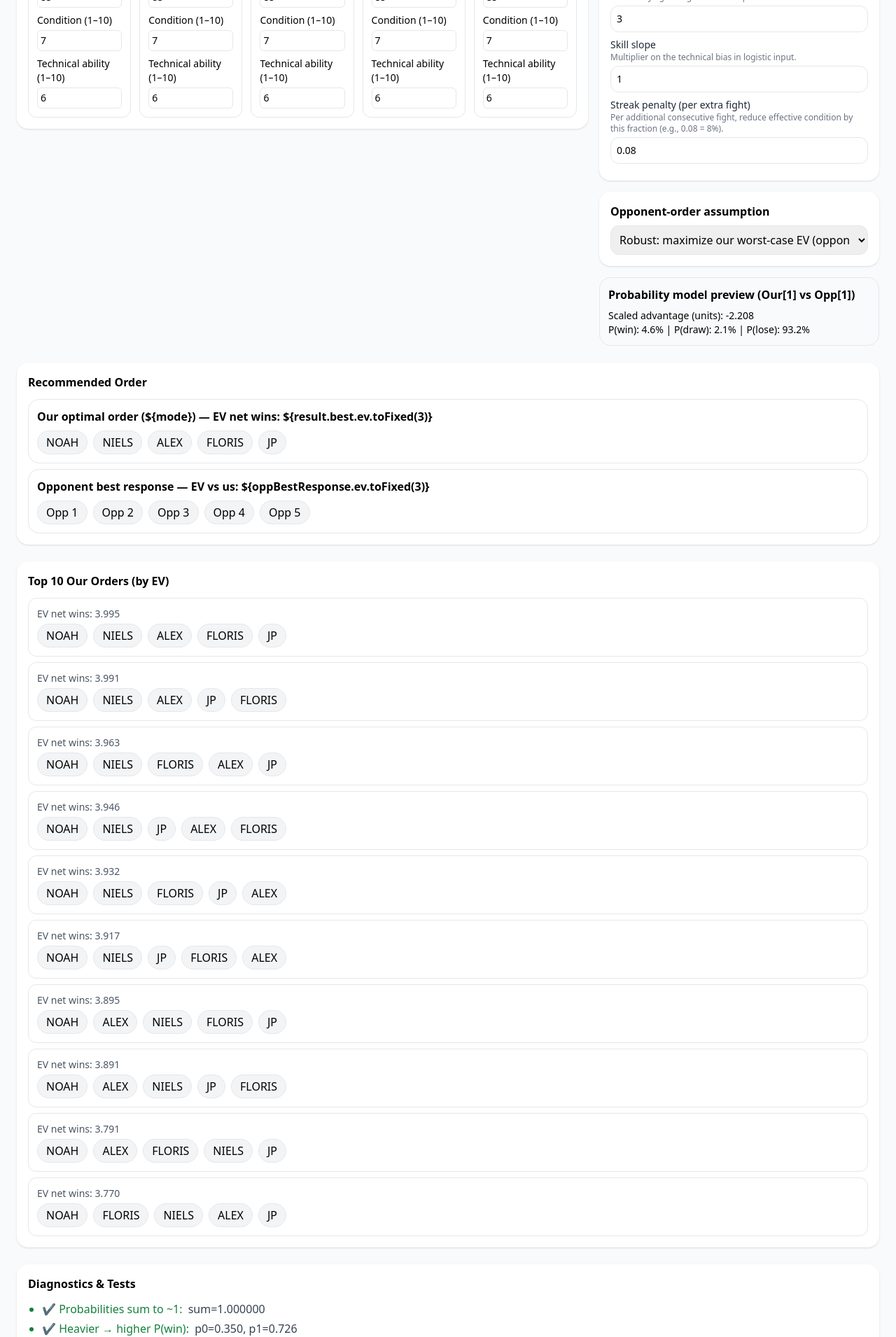
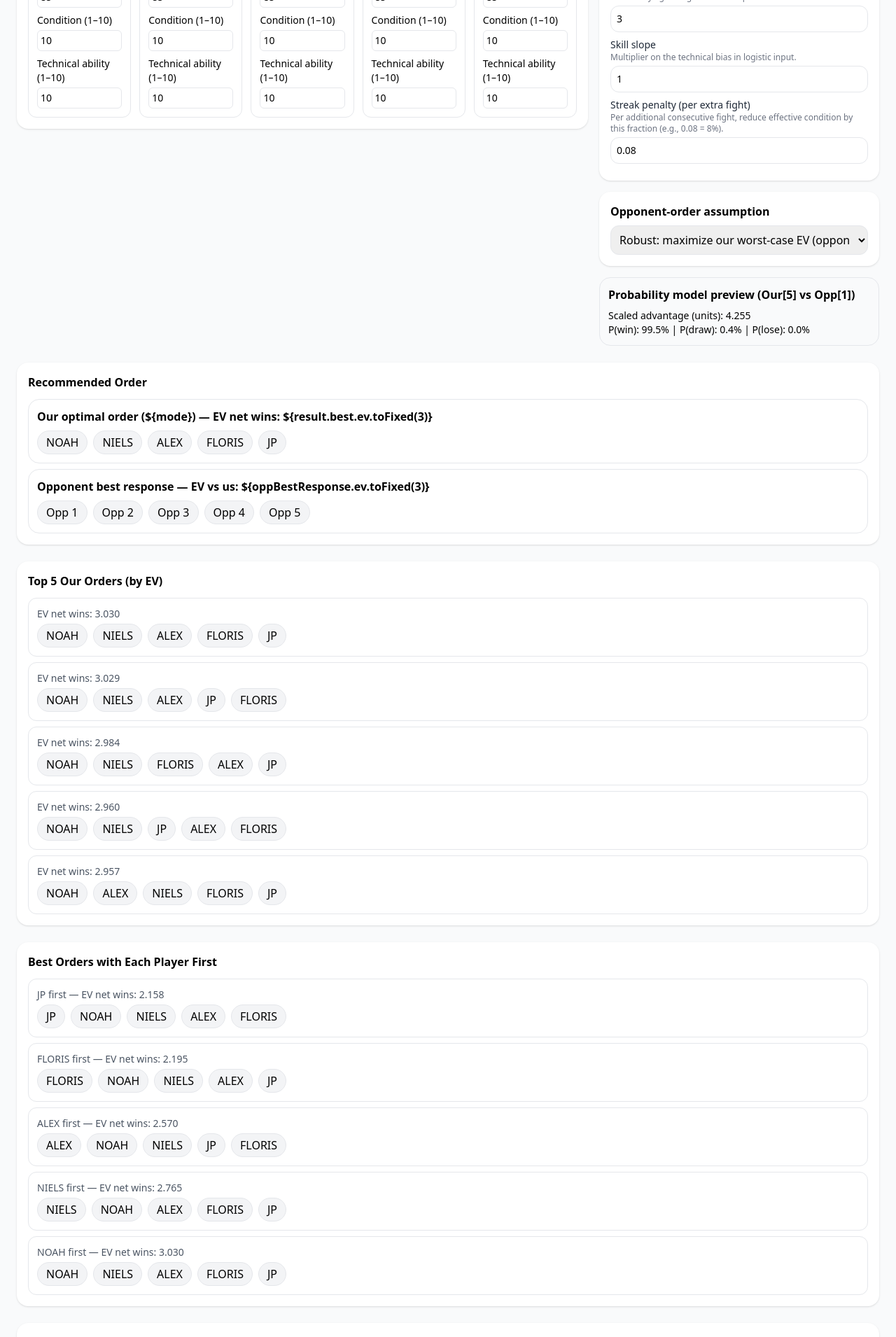
Before and after one commit to JPchomp/quintet-optimizer, a React (Vite) app: page / in a window 1280 px wide. Shown: the part 740-2650 px from the top of the page at 70% size. Built offline with nearby package versions, Linux system fonts and the light colour scheme.

Commit message:
Revise probability model parameters and diagnostics

```diff
--- a/src/App.jsx
+++ b/src/App.jsx
@@ -16,7 +16,7 @@ import React, { useMemo, useState } from "react";
  * 7) Diagnostics panel runs simple tests to catch regressions or parameter nonsense.
  *
  * Parameter glossary:
- * - Normalization scale (kg): divides weight difference; if 10, then 10 kg = 1 normalized unit.
+ * - Weight importance: multiplier converting kg difference to normalized units.
  * - Nonlinearity exponent (gamma > 1): makes bigger edges disproportionately strong.
  * - Logistic slope (alpha): how sharply normalized advantage converts to P(win).
  * - Draw base / decay / cap: baseline draw chance, how fast it shrinks, and its ceiling.
@@ -80,11 +80,11 @@ function permutations(arr) {
  */
 function defaultTeam(namePrefix) {
   return [
-    { name: "JP",     weight: 62,  condition: 8, tech: 7 },
-    { name: "FLORIS", weight: 67,  condition: 8, tech: 7 },
-    { name: "ALEX",   weight: 79,  condition: 8, tech: 7 },
-    { name: "NIELS",  weight: 87,  condition: 8, tech: 7 },
-    { name: "NOAH",   weight: 122, condition: 8, tech: 7 },
+    { name: "JP",     weight: 62,  condition: 10, tech: 10 },
+    { name: "FLORIS", weight: 67,  condition: 10, tech: 10 },
+    { name: "ALEX",   weight: 79,  condition: 10, tech: 10 },
+    { name: "NIELS",  weight: 87,  condition: 10, tech: 10 },
+    { name: "NOAH",   weight: 122, condition: 10, tech: 10 },
   ];
 }
 
@@ -94,11 +94,11 @@ function defaultTeam(namePrefix) {
  */
 function defaultTeamOthers(namePrefix) {
   return [
-    { name: `${namePrefix} 1`, weight: 85, condition: 7, tech: 6 },
-    { name: `${namePrefix} 2`, weight: 85, condition: 7, tech: 6 },
-    { name: `${namePrefix} 3`, weight: 85, condition: 7, tech: 6 },
-    { name: `${namePrefix} 4`, weight: 85, condition: 7, tech: 6 },
-    { name: `${namePrefix} 5`, weight: 85, condition: 7, tech: 6 },
+    { name: `${namePrefix} 1`, weight: 85, condition: 10, tech: 10 },
+    { name: `${namePrefix} 2`, weight: 85, condition: 10, tech: 10 },
+    { name: `${namePrefix} 3`, weight: 85, condition: 10, tech: 10 },
+    { name: `${namePrefix} 4`, weight: 85, condition: 10, tech: 10 },
+    { name: `${namePrefix} 5`, weight: 85, condition: 10, tech: 10 },
   ];
 }
 
@@ -197,12 +197,12 @@ function fatigueFactor(streak, streakPenalty) {
  * skillBias(techA, techB, params)
  * Convert TECH difference to a normalized bias equivalent to a few kg.
  * - skillKg: how many kg each TECH point is worth
- * - scaleKg: normalization scale (kg → logistic units)
+ * - weightImportance: kg → logistic units multiplier
  * - skillSlope: extra multiplier on the bias in logistic input
- */
+*/
 function skillBias(techA, techB, params) {
   const diffTech = (techA || 0) - (techB || 0); // allow undefined tech
-  const units = (params.skillKg / params.scaleKg) * diffTech; // kg → normalized units
+  const units = params.weightImportance * params.skillKg * diffTech; // kg → normalized units
   return params.skillSlope * units;
 }
 
@@ -218,8 +218,8 @@ function probabilityModel(a, b, params, streakA = 1, streakB = 1) {
   const effA = a.weight * conditionFactor(a.condition) * fatigueFactor(streakA, params.streakPenalty);
   const effB = b.weight * conditionFactor(b.condition) * fatigueFactor(streakB, params.streakPenalty);
 
-  // Normalize difference then apply nonlinearity (gamma)
-  const raw = (effA - effB) / params.scaleKg; // normalized units
+  // Weight difference scaled then apply nonlinearity (gamma)
+  const raw = params.weightImportance * (effA - effB); // normalized units
   const mag = Math.pow(Math.abs(raw), params.gamma);
   const signed = Math.sign(raw) * mag;
 
@@ -308,7 +308,7 @@ function expectedOurWins(our, opp, params) {
 /**
  * optimizeOurOrder(our, opp, params)
  * Brute-force our 5! orders; score EV vs current opponent order.
- * Returns best order and the top-10 list for transparency.
+ * Returns best order and the top-5 list for transparency.
  */
 function optimizeOurOrder(our, opp, params) {
   const idxs = our.map((_, i) => i);
@@ -322,7 +322,7 @@ function optimizeOurOrder(our, opp, params) {
     if (!best || ev > best.ev) best = { order: ord.slice(), ev };
   }
   top.sort((a, b) => b.ev - a.ev);
-  return { best, top: top.slice(0, 10) };
+  return { best, top: top.slice(0, 5) };
 }
 
 /**
@@ -348,7 +348,48 @@ function robustOurOrder(our, opp, params) {
     if (!best || worst > best.ev) best = { order: ord.slice(), ev: worst };
   }
   top.sort((a, b) => b.ev - a.ev);
-  return { best, top: top.slice(0, 10) };
+  return { best, top: top.slice(0, 5) };
+}
+
+/**
+ * optimizeOurOrderWithFirst(our, opp, params, firstIdx)
+ * Optimize assuming our player `firstIdx` must go first.
+ */
+function optimizeOurOrderWithFirst(our, opp, params, firstIdx) {
+  const remaining = our.map((_, i) => i).filter((i) => i !== firstIdx);
+  const perms = permutations(remaining);
+  let best = null;
+  for (const perm of perms) {
+    const ord = [firstIdx, ...perm];
+    const ourOrd = ord.map((i) => our[i]);
+    const ev = expectedNetWins(ourOrd, opp, params);
+    if (!best || ev > best.ev) best = { order: ord.slice(), ev };
+  }
+  return best;
+}
+
+/**
+ * robustOurOrderWithFirst(our, opp, params, firstIdx)
+ * Robust counterpart with player `firstIdx` fixed first.
+ */
+function robustOurOrderWithFirst(our, opp, params, firstIdx) {
+  const remaining = our.map((_, i) => i).filter((i) => i !== firstIdx);
+  const ourPerms = permutations(remaining);
+  const oppIdxs = opp.map((_, i) => i);
+  const oppPerms = permutations(oppIdxs);
+  let best = null;
+  for (const perm of ourPerms) {
+    const ord = [firstIdx, ...perm];
+    const ourOrd = ord.map((i) => our[i]);
+    let worst = Infinity;
+    for (const oppOrdIdxs of oppPerms) {
+      const oppOrd = oppOrdIdxs.map((i) => opp[i]);
+      const ev = expectedNetWins(ourOrd, oppOrd, params);
+      worst = Math.min(worst, ev);
+    }
+    if (!best || worst > best.ev) best = { order: ord.slice(), ev: worst };
+  }
+  return best;
 }
 
 /**
@@ -382,23 +423,23 @@ export default function App() {
   // Model knobs
   const [alpha, setAlpha] = useState(1.2);        // logistic slope
   const [gamma, setGamma] = useState(1.3);        // nonlinearity exponent
-  const [scaleKg, setScaleKg] = useState(10);     // normalization for weight diff
-  const [drawBase, setDrawBase] = useState(0.30); // draw chance near even
+  const [weightImportance, setWeightImportance] = useState(0.1); // kg → units multiplier
+  const [drawBase, setDrawBase] = useState(0.7);  // draw chance near even
   const [drawDecay, setDrawDecay] = useState(1.2); // how fast draws shrink
-  const [drawCap, setDrawCap] = useState(0.65);   // ceiling on draws
+  const [drawCap, setDrawCap] = useState(0.9);    // ceiling on draws
   const [skillKg, setSkillKg] = useState(3);      // kg per TECH point
   const [skillSlope, setSkillSlope] = useState(1.0); // multiplier on skill bias
   const [streakPenalty, setStreakPenalty] = useState(0.08); // per extra consecutive fight (8% drop per bout)
   const [mode, setMode] = useState("robust");     // robust | exploit | our_only
 
-  const params = { alpha, gamma, scaleKg, drawBase, drawDecay, drawCap, skillKg, skillSlope, streakPenalty };
+  const params = { alpha, gamma, weightImportance, drawBase, drawDecay, drawCap, skillKg, skillSlope, streakPenalty };
 
   // Compute optimal order according to mode
   const result = useMemo(() => {
     if (mode === "our_only") return optimizeOurOrder(ourTeam, oppTeam, params);
     if (mode === "exploit")   return optimizeOurOrder(ourTeam, oppTeam, params);
     return robustOurOrder(ourTeam, oppTeam, params);
-  }, [ourTeam, oppTeam, alpha, gamma, scaleKg, drawBase, drawDecay, drawCap, skillKg, skillSlope, streakPenalty, mode]);
+  }, [ourTeam, oppTeam, alpha, gamma, weightImportance, drawBase, drawDecay, drawCap, skillKg, skillSlope, streakPenalty, mode]);
 
   // Extract recommended order and opponent best response
   const bestOurOrderIdxs = result?.best?.order || [];
@@ -408,6 +449,16 @@ export default function App() {
     if (bestOurOrder.length === 0) return null;
     return pickOppBestOrderAgainst(bestOurOrder, oppTeam, params);
   }, [bestOurOrder, oppTeam, params]);
+
+  // Best orders with each of our players forced to start
+  const forcedFirst = useMemo(() => {
+    return ourTeam.map((_, i) => {
+      const res = mode === "robust"
+        ? robustOurOrderWithFirst(ourTeam, oppTeam, params, i)
+        : optimizeOurOrderWithFirst(ourTeam, oppTeam, params, i);
+      return { first: i, order: res.order, ev: res.ev };
+    });
+  }, [ourTeam, oppTeam, alpha, gamma, weightImportance, drawBase, drawDecay, drawCap, skillKg, skillSlope, streakPenalty, mode]);
 
   /**
    * OrderBadge({ label, team, orderIdxs })
@@ -429,17 +480,17 @@ export default function App() {
   }
 
   /**
-   * ProbPreview()
-   * Quick sanity panel to show current probability breakdown for slot 1 vs slot 1,
-   * with streaks assumed = 1 (fresh on mat).
-   */
+  * ProbPreview()
+  * Quick sanity panel to show current probability breakdown for our player 5 vs opponent player 1,
+  * with streaks assumed = 1 (fresh on mat).
+  */
   const ProbPreview = () => {
-    const a = ourTeam[0];
+    const a = ourTeam[4];
     const b = oppTeam[0];
     const { pWin, pDraw, pLose, rawAdvantage } = probabilityModel(a, b, params, 1, 1);
     return (
       <div className="rounded-2xl border p-3">
-        <div className="font-semibold mb-2">Probability model preview (Our[1] vs Opp[1])</div>
+        <div className="font-semibold mb-2">Probability model preview (Our[5] vs Opp[1])</div>
         <div className="text-sm">Scaled advantage (units): {rawAdvantage.toFixed(3)}</div>
         <div className="text-sm">P(win): {(pWin * 100).toFixed(1)}% | P(draw): {(pDraw * 100).toFixed(1)}% | P(lose): {(pLose * 100).toFixed(1)}%</div>
       </div>
@@ -463,7 +514,7 @@ export default function App() {
       const b = { weight: 90,  condition: 8, tech: 7 };
       const { pWin, pDraw, pLose } = probabilityModel(a, b, params, 1, 1);
       const sum = pWin + pDraw + pLose;
-      tests.push({ name: "Probabilities sum to ~1", passed: Math.abs(sum - 1) < 1e-9, info: `sum=${sum.toFixed(6)}` });
+      tests.push({ name: "Probabilities sum to ~1", passed: Math.abs(sum - 1) < 1e-9, info: `weights 100 vs 90 kg → sum=${sum.toFixed(6)}` });
     }
 
     // Test 2: heavier advantage increases win probability
@@ -471,50 +522,59 @@ export default function App() {
       const baseA = { weight: 90, condition: 8, tech: 7 };
       const baseB = { weight: 90, condition: 8, tech: 7 };
       const p0 = probabilityModel(baseA, baseB, params, 1, 1).pWin;
-      const p1 = probabilityModel({ ...baseA, weight: 100 }, baseB, params, 1, 1).pWin;
-      tests.push({ name: "Heavier → higher P(win)", passed: p1 > p0, info: `p0=${p0.toFixed(3)}, p1=${p1.toFixed(3)}` });
+      const heavier = probabilityModel({ ...baseA, weight: 100 }, baseB, params, 1, 1).pWin;
+      tests.push({ name: "Heavier → higher P(win)", passed: heavier > p0, info: `Δweight=+10kg: p0=${p0.toFixed(3)}, p1=${heavier.toFixed(3)}` });
     }
 
     // Test 3: draws shrink with larger absolute advantage
     {
       const a = { weight: 100, condition: 8, tech: 7 };
-      const b = { weight: 99,  condition: 8, tech: 7 };
-      const c = { weight: 60,  condition: 8, tech: 7 };
+      const b = { weight: 99,  condition: 8, tech: 7 }; // 1kg diff
+      const c = { weight: 60,  condition: 8, tech: 7 }; // 40kg diff
       const d1 = probabilityModel(a, b, params, 1, 1).pDraw;
       const d2 = probabilityModel(a, c, params, 1, 1).pDraw;
-      tests.push({ name: "Draws ↓ as advantage ↑", passed: d2 < d1, info: `d1=${d1.toFixed(3)}, d2=${d2.toFixed(3)}` });
+      tests.push({ name: "Draws ↓ as advantage ↑", passed: d2 < d1, info: `diff1=1kg→${d1.toFixed(3)}, diff2=40kg→${d2.toFixed(3)}` });
     }
 
-    // Test 4: fatigue penalty reduces P(win) when streak grows
+    // Test 4: higher CONDITION increases P(win)
+    {
+      const a = { weight: 90, condition: 9, tech: 7 };
+      const b = { weight: 90, condition: 5, tech: 7 };
+      const highCond = probabilityModel(a, b, params, 1, 1).pWin;
+      const lowCond  = probabilityModel({ ...a, condition: 5 }, { ...b, condition: 9 }, params, 1, 1).pWin;
+      tests.push({ name: "Higher CONDITION ↑ P(win)", passed: highCond > lowCond, info: `Δcond=+4: hi=${highCond.toFixed(3)}, lo=${lowCond.toFixed(3)}` });
+    }
+
+    // Test 5: fatigue penalty reduces P(win) when streak grows
     {
       const a = { weight: 95, condition: 8, tech: 7 };
       const b = { weight: 90, condition: 8, tech: 7 };
       const pFresh = probabilityModel(a, b, params, 1, 1).pWin;
       const pTired = probabilityModel(a, b, params, 3, 1).pWin;
-      tests.push({ name: "Fatigue reduces P(win)", passed: pTired < pFresh, info: `fresh=${pFresh.toFixed(3)}, tired=${pTired.toFixed(3)}` });
+      tests.push({ name: "Fatigue reduces P(win)", passed: pTired < pFresh, info: `Δstreak=+2, 95vs90kg: fresh=${pFresh.toFixed(3)}, tired=${pTired.toFixed(3)}` });
     }
 
-    // Test 5: higher TECH increases P(win)
+    // Test 6: higher TECH increases P(win)
     {
       const a = { weight: 90, condition: 8, tech: 9 };
       const b = { weight: 90, condition: 8, tech: 5 };
       const pHighTech = probabilityModel(a, b, params, 1, 1).pWin;
       const pLowTech  = probabilityModel({ ...a, tech: 5 }, { ...b, tech: 9 }, params, 1, 1).pWin;
-      tests.push({ name: "Higher TECH ↑ P(win)", passed: pHighTech > pLowTech, info: `hi=${pHighTech.toFixed(3)}, lo=${pLowTech.toFixed(3)}` });
+      tests.push({ name: "Higher TECH ↑ P(win)", passed: pHighTech > pLowTech, info: `Δtech=+4: hi=${pHighTech.toFixed(3)}, lo=${pLowTech.toFixed(3)}` });
     }
 
     return tests;
   }
 
-  const testResults = useMemo(runTests, [alpha, gamma, scaleKg, drawBase, drawDecay, drawCap, skillKg, skillSlope, streakPenalty]);
+  const testResults = useMemo(runTests, [alpha, gamma, weightImportance, drawBase, drawDecay, drawCap, skillKg, skillSlope, streakPenalty]);
 
   return (
     <div className="p-6 max-w-7xl mx-auto space-y-6">
       {/* Header */}
       <h1 className="text-2xl font-bold">Quintet Lineup Optimizer</h1>
       <p className="text-sm text-gray-600">
-        Win chance = logistic(alpha) of a normalized, nonlinear advantage (scaleKg, gamma) plus a technical bias; draws
-        shrink with drawDecay from drawBase up to drawCap. Condition and Tech are 1–10. Fatigue from consecutive fights is penalized.
+        Win chance = logistic(alpha) of a scaled, nonlinear advantage (weightImportance, gamma) plus a technical bias;
+        draws shrink with drawDecay from drawBase up to drawCap. Condition and Tech are 1–10. Fatigue from consecutive fights is penalized.
       </p>
 
       {/* Rosters + Controls */}
@@ -527,7 +587,7 @@ export default function App() {
           {/* Model Parameters Panel */}
           <div className="bg-white rounded-2xl shadow p-4">
             <h3 className="font-semibold mb-2">Model parameters</h3>
-            <TextInput label="Normalization scale (kg)" value={scaleKg} onChange={setScaleKg} step={1} min={1} help="Divides weight difference; 10 kg becomes 1 normalized unit." />
+            <TextInput label="Weight importance" value={weightImportance} onChange={setWeightImportance} step={0.01} min={0} help="Multiplier converting kg diff to normalized units." />
             <TextInput label="Nonlinearity exponent (gamma)" value={gamma} onChange={setGamma} step={0.05} min={0.5} help=">1 makes big edges disproportionately strong." />
             <TextInput label="Logistic slope (alpha)" value={alpha} onChange={setAlpha} step={0.05} min={0.1} help="How sharply advantage converts to win chance." />
             <TextInput label="Draw base" value={drawBase} onChange={setDrawBase} step={0.01} min={0} max={0.99} help="Draw chance when matchups are even." />
@@ -565,13 +625,30 @@ export default function App() {
         )}
       </div>
 
-      {/* Top 10 Our Orders */}
+      {/* Top 5 Our Orders */}
       <div className="bg-white rounded-2xl shadow p-4">
-        <h3 className="font-semibold mb-3">Top 10 Our Orders (by EV)</h3>
+        <h3 className="font-semibold mb-3">Top 5 Our Orders (by EV)</h3>
         <div className="space-y-2">
           {result.top.map((row, i) => (
             <div key={i} className="border rounded-xl p-3">
               <div className="text-sm text-gray-600">EV net wins: {row.ev.toFixed(3)}</div>
+              <ol className="flex flex-wrap gap-2 mt-1">
+                {row.order.map((idx, k) => (
+                  <li key={k} className="px-3 py-1 rounded-full bg-gray-100 border">{ourTeam[idx].name}</li>
+                ))}
+              </ol>
+            </div>
+          ))}
+        </div>
+      </div>
+
+      {/* Best orders with each player first */}
+      <div className="bg-white rounded-2xl shadow p-4">
+        <h3 className="font-semibold mb-3">Best Orders with Each Player First</h3>
+        <div className="space-y-2">
+          {forcedFirst.map((row, i) => (
+            <div key={i} className="border rounded-xl p-3">
+              <div className="text-sm text-gray-600">{ourTeam[row.first].name} first — EV net wins: {row.ev.toFixed(3)}</div>
               <ol className="flex flex-wrap gap-2 mt-1">
                 {row.order.map((idx, k) => (
                   <li key={k} className="px-3 py-1 rounded-full bg-gray-100 border">{ourTeam[idx].name}</li>
@@ -596,8 +673,8 @@ export default function App() {
 
       {/* Footnote / sanity notes */}
       <div className="text-xs text-gray-500">
-        Condition maps to ~0.85–1.15 on weight; TECH adds ≈ (skillKg/scaleKg) per point in normalized units. Streak
-        penalty reduces an athlete's effective condition for each consecutive bout, reflecting reality: even killers get tired.
+        Condition maps to ~0.85–1.15 on weight; TECH adds ≈ (skillKg × weightImportance) per point in normalized units.
+        Streak penalty reduces an athlete's effective condition for each consecutive bout, reflecting reality: even killers get tired.
         The DP explores every win/lose/draw branch for any two orders.
       </div>
     </div>
```
